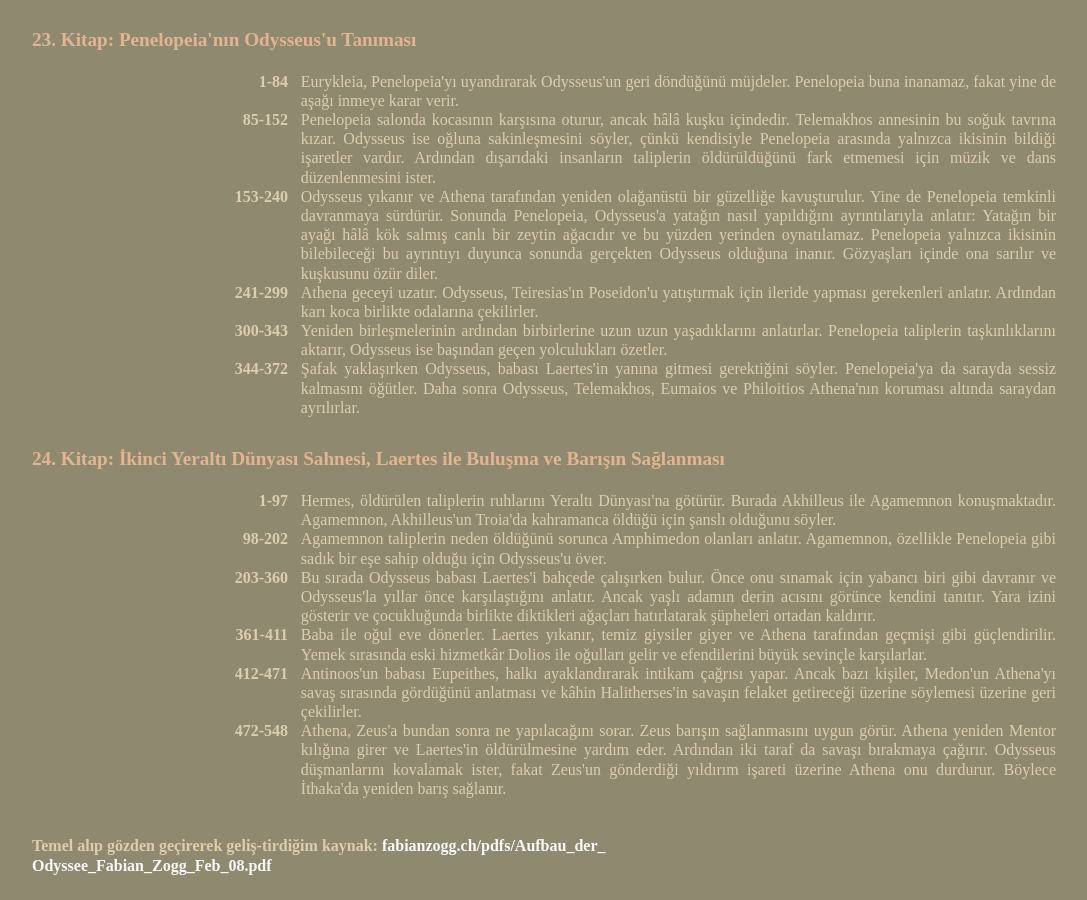
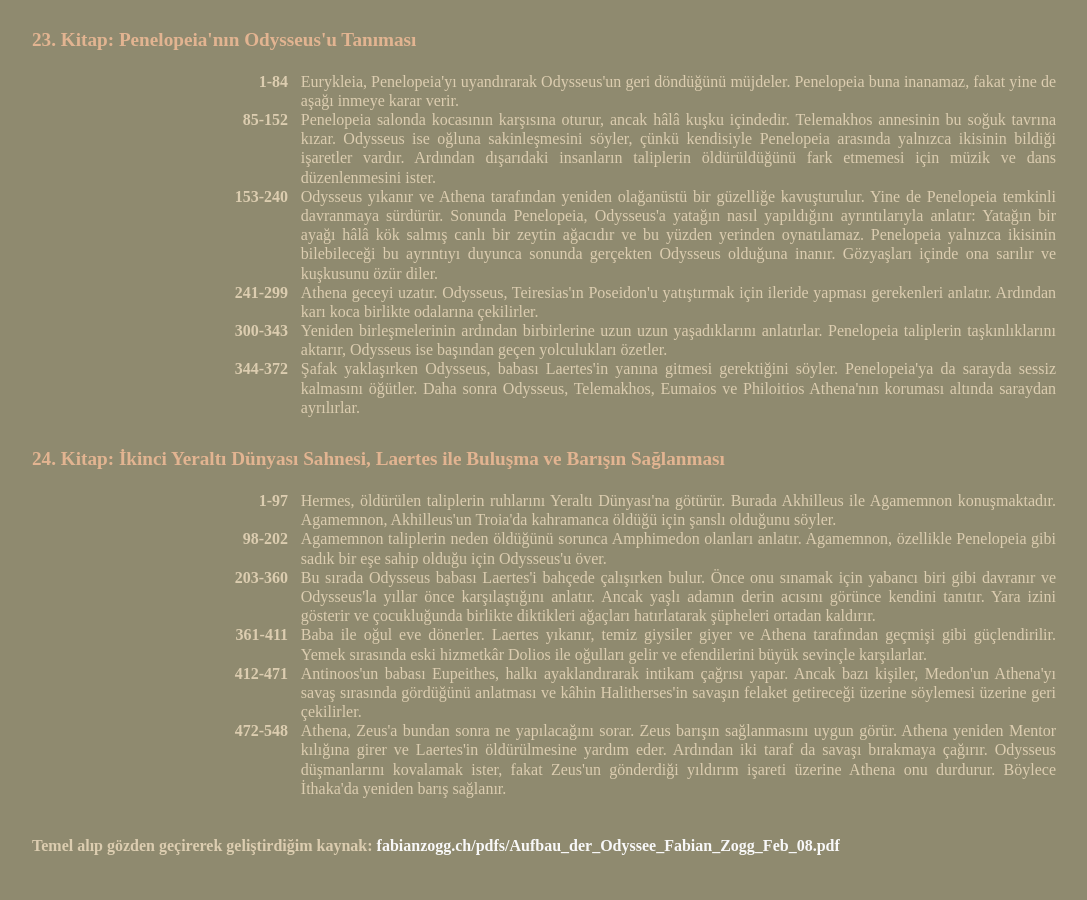
Before and after one commit to x361x3ch/Anasayfa, a Jekyll site: the page 1.html, which Jekyll copies as it is, in a window 1280 px wide and 900 px high, scrolled down 9296 px. Shown: the whole window, without its empty margins (96-1183 px from the left). Built offline with Jekyll 4.4.1, drawn with Linux system fonts in a browser that asks for light colours; a style sheet for code colours, icons or effects is not loaded.

Commit message:
update 1.html

```diff
--- a/1.html
+++ b/1.html
@@ -247,7 +247,7 @@ ederken Penelopeia'nın sadakati ve oğlu Telemakhos'un yetişkinliğe erişmesi
 <br/><br/>
 
 <div class="sources" style="text-align:left;">
-Temel alıp gözden geçirerek geliş-tirdiğim kaynak: <a href="https://www.fabianzogg.ch/pdfs/Aufbau_der_Odyssee_Fabian_Zogg_Feb_08.pdf">fabianzogg.ch/pdfs/Aufbau_der_ <br/>Odyssee_Fabian_Zogg_Feb_08.pdf</a>
+Temel alıp gözden geçirerek geliştirdiğim kaynak: <a href="https://www.fabianzogg.ch/pdfs/Aufbau_der_Odyssee_Fabian_Zogg_Feb_08.pdf">fabianzogg.ch/pdfs/Aufbau_der_Odyssee_Fabian_Zogg_Feb_08.pdf</a>
 </div>
 </body>
 </html>
```
